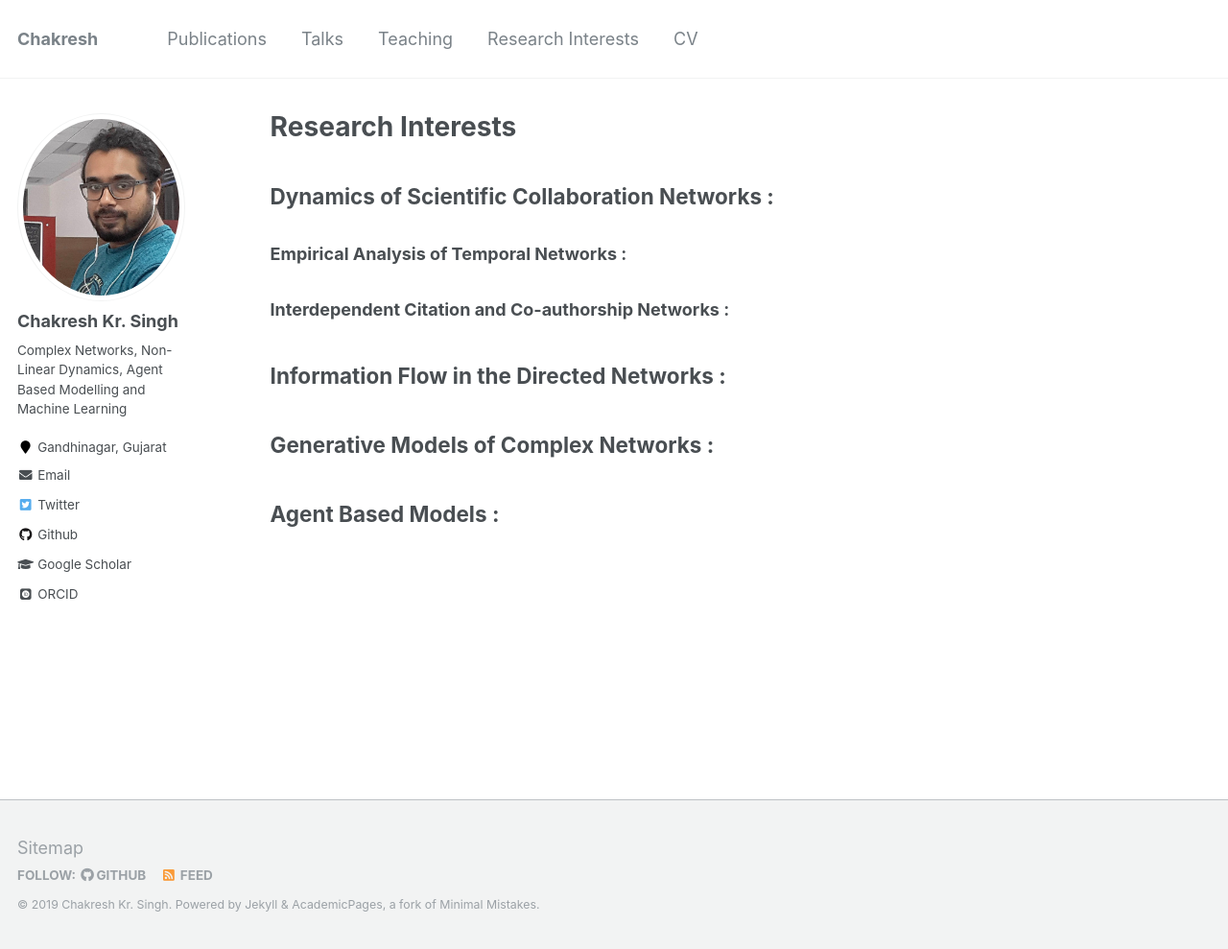
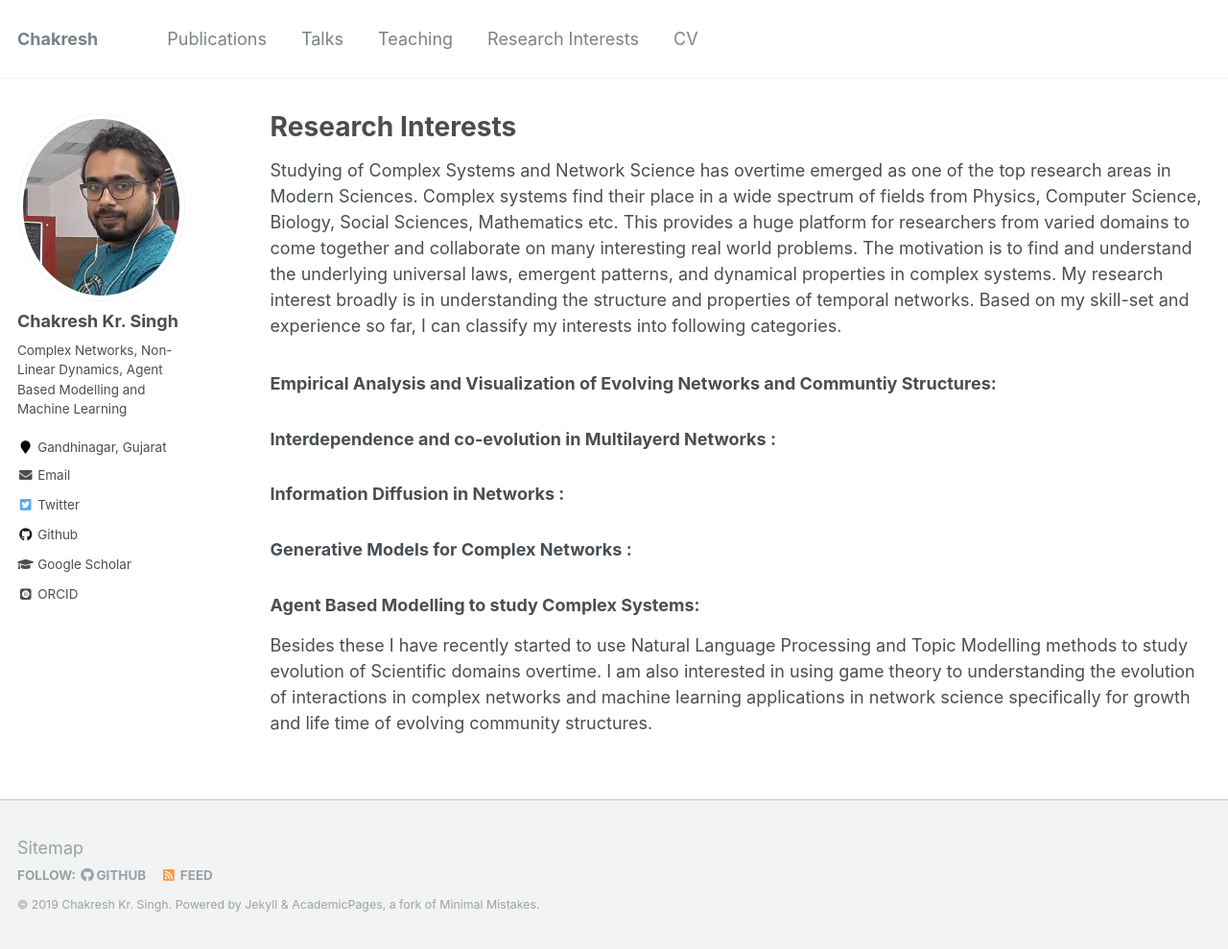
Before and after one commit to ChakreshIITGN/ChakreshIITGN.github.io, a Jekyll site: the page built from _pages/research_interests.md, in a window 1280 px wide and 989 px high. Shown: the whole window at 96% size. Built offline with Jekyll 4.4.1, drawn with Linux system fonts in a browser that asks for light colours; some web fonts are replaced.

Commit message:
Update research_interests.md

```diff
--- a/_pages/research_interests.md
+++ b/_pages/research_interests.md
@@ -9,14 +9,17 @@ author_profile: true
 
 {% include base_path %}
 
-## Dynamics of Scientific Collaboration Networks :
+Studying of Complex Systems and Network Science has overtime emerged as one of the top research areas in Modern Sciences. Complex systems find their place in a wide spectrum of fields from Physics, Computer Science, Biology, Social Sciences, Mathematics etc. This provides a huge platform for researchers from varied domains to come together and collaborate on many interesting real world problems. The motivation is to find and understand the underlying universal laws, emergent patterns, and dynamical properties in complex systems.
+My research interest broadly is in understanding the structure and properties of temporal networks. Based on my skill-set and experience so far, I can classify my interests into following categories.
 
-### Empirical Analysis of Temporal Networks :
+### Empirical Analysis and Visualization of Evolving Networks and Communtiy Structures:
 
-### Interdependent Citation and Co-authorship Networks :
+### Interdependence and co-evolution in Multilayerd Networks :
 
-## Information Flow in the Directed Networks :
+### Information Diffusion in Networks :
 
-## Generative Models of Complex Networks :
+### Generative Models for Complex Networks :
 
-## Agent Based Models :
+### Agent Based Modelling to study Complex Systems:
+
+Besides these I have recently started to use Natural Language Processing and Topic Modelling methods to study evolution of Scientific domains overtime. I am also interested in using game theory to understanding the evolution of interactions in complex networks and machine learning applications in network science specifically for growth and life time of evolving community structures.
```
